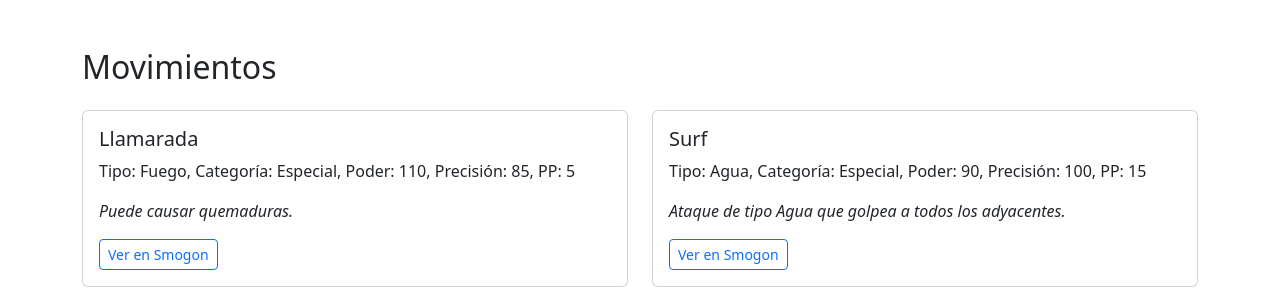
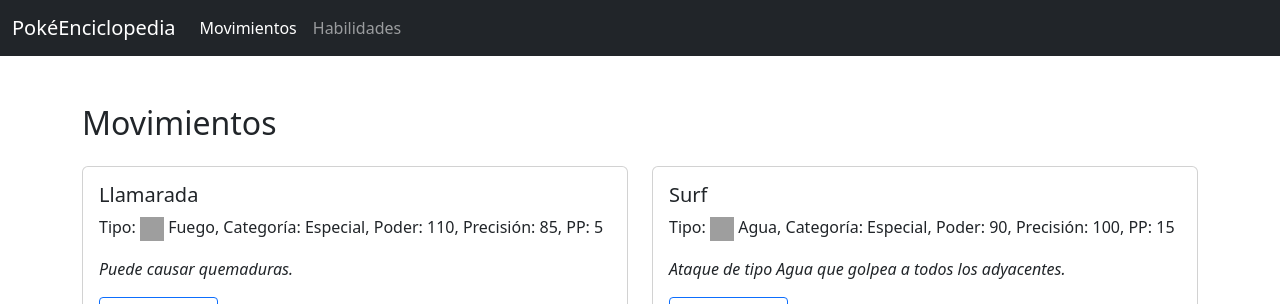
Before and after one commit to Tlakaelel09/pokemon, a Node server app: page /movimientos in a window 1280 px wide. Shown: the top 304 px of the page. Run offline with Node 20, Linux system fonts and the light colour scheme; data comes from the database, SQL or seed files in the repository; some libraries are stand-ins or nearby versions; grey boxes are pictures that could not be loaded.

Commit message:
Update movimientos.ejs

```diff
--- a/views/movimientos.ejs
+++ b/views/movimientos.ejs
@@ -7,7 +7,27 @@
   <link rel="stylesheet" href="/style.css">
   <title>Movimientos Pokémon</title>
 </head>
-<body class="container py-5">
+<body>
+  <nav class="navbar navbar-expand-lg navbar-dark bg-dark">
+    <div class="container-fluid">
+      <a class="navbar-brand" href="/">PokéEnciclopedia</a>
+      <button class="navbar-toggler" type="button" data-bs-toggle="collapse" data-bs-target="#navbarNav">
+        <span class="navbar-toggler-icon"></span>
+      </button>
+      <div class="collapse navbar-collapse" id="navbarNav">
+        <ul class="navbar-nav">
+          <li class="nav-item">
+            <a class="nav-link active" href="/movimientos">Movimientos</a>
+          </li>
+          <li class="nav-item">
+            <a class="nav-link" href="/habilidades">Habilidades</a>
+          </li>
+        </ul>
+      </div>
+    </div>
+  </nav>
+
+  <div class="container py-5">
     <h2 class="mb-4">Movimientos</h2>
     <div class="row">
       <% movimientos.forEach(mov => { %>
@@ -15,16 +35,32 @@
           <div class="card h-100">
             <div class="card-body">
               <h5 class="card-title"><%= mov.nombre %></h5>
-          <p class="card-text">Tipo: <%= mov.tipo %>, Categoría: <%= mov.categoria %>, Poder: <%= mov.poder %>, Precisión: <%= mov.precision %>, PP: <%= mov.pp %></p>
+              <p class="card-text">
+                Tipo:
+                <img src="/icons/<%= mov.tipo.toLowerCase() %>.png" alt="<%= mov.tipo %>" width="24" height="24">
+                <%= mov.tipo %>,
+                Categoría: <%= mov.categoria %>,
+                Poder: <%= mov.poder %>,
+                Precisión: <%= mov.precision %>,
+                PP: <%= mov.pp %>
+              </p>
               <p><em><%= mov.descripcion %></em></p>
               <% if (mov.imagen_url) { %>
                 <img src="<%= mov.imagen_url %>" alt="<%= mov.nombre %>" class="img-fluid mb-2">
               <% } %>
               <a class="btn btn-outline-primary btn-sm" href="<%= mov.smogon_url %>" target="_blank">Ver en Smogon</a>
+              <% if (mov.youtube_url && mov.youtube_url.includes("youtube.com/embed/")) { %>
+                <div class="ratio ratio-16x9 mt-2">
+                  <iframe src="<%= mov.youtube_url %>" frameborder="0" allowfullscreen></iframe>
+                </div>
+              <% } %>
             </div>
           </div>
         </div>
       <% }) %>
     </div>
+  </div>
+
+  <script src="https://cdn.jsdelivr.net/npm/bootstrap@5.3.0/dist/js/bootstrap.bundle.min.js"></script>
 </body>
 </html>
```
Lines whose indentation alone changed are shown as unchanged.
